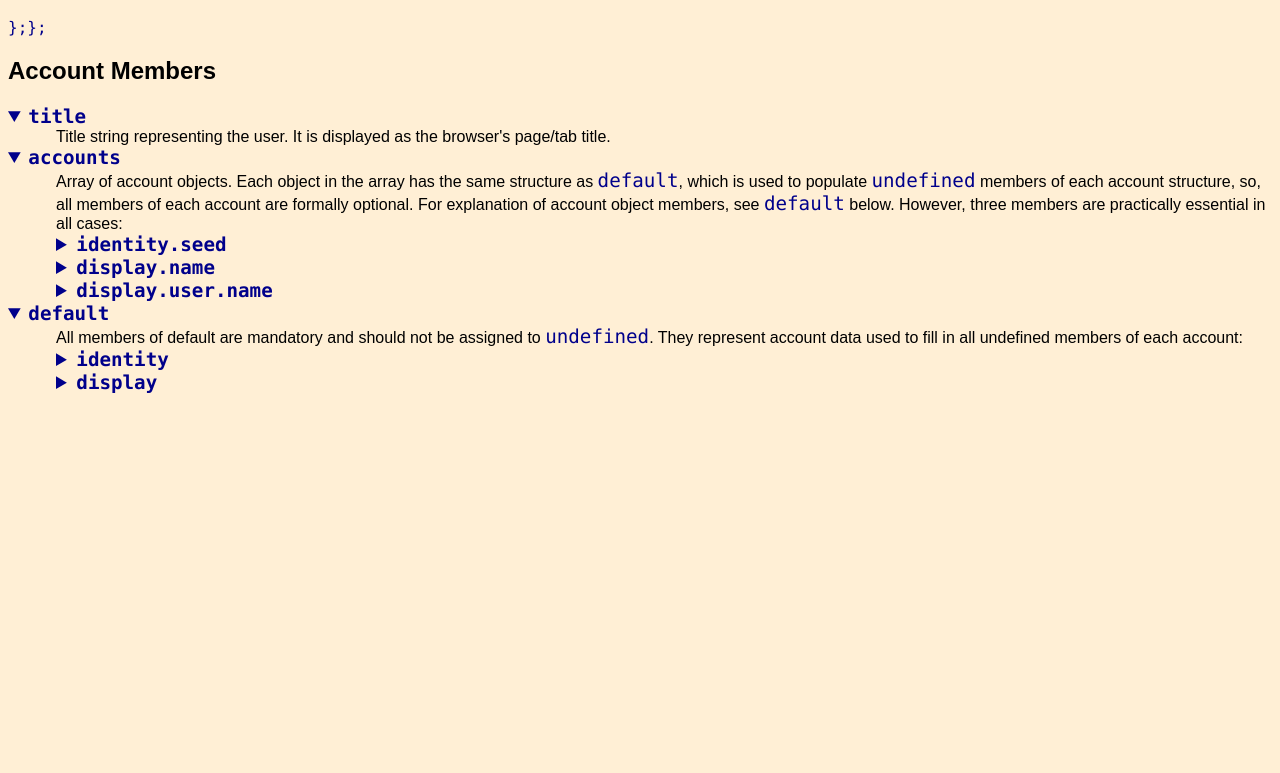
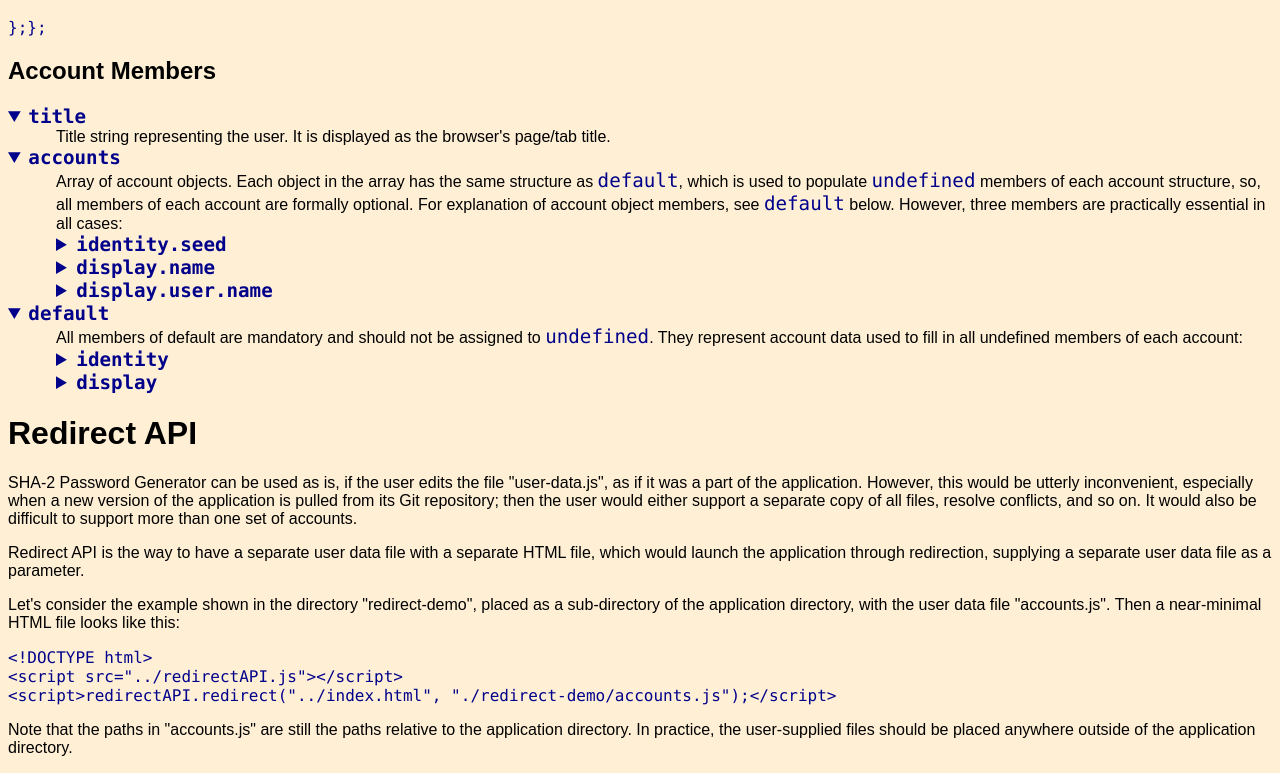
Before and after one commit to SAKryukov/storage-free-pass, a plain HTML site: page help.html in a window 1280 px wide. Shown: the part 780-1553 px from the top of the page. Before the commit the page ends 1182 px from the top, so only its background shows below. Drawn offline with Linux system fonts and the light colour scheme.

Commit message:
Help: added explanation of redirectAPI

```diff
--- a/help.html
+++ b/help.html
@@ -180,4 +180,20 @@ const userData = () => {
     </details>
 </details>
 
+<h1>Redirect API</h1>
+
+<p>SHA-2 Password Generator can be used as is, if the user edits the file "user-data.js", as if it was a part of the application. However, this would be utterly inconvenient, especially when a new version of the application is pulled from its Git repository; then the user would either support a separate copy of all files, resolve conflicts, and so on. It would also be difficult to support more than one set of accounts.<p>
+
+<p>Redirect API is the way to have a separate user data file with a separate HTML file, which would launch the application through redirection, supplying a separate user data file as a parameter.<p>
+
+<p>Let's consider the example shown in the directory "redirect-demo", placed as a sub-directory of the application directory, with the user data file "accounts.js". Then a near-minimal HTML file looks like this:</p>
+
+<pre>
+&lt;!DOCTYPE html&gt;
+&lt;script src="../redirectAPI.js"&gt;&lt;/script&gt;
+&lt;script&gt;redirectAPI.redirect("../index.html", "./redirect-demo/accounts.js");&lt;/script&gt;
+</pre>
+
+<p>Note that the paths in "accounts.js" are still the paths relative to the application directory. In practice, the user-supplied files should be placed anywhere outside of the application directory.</p>
+
 </body></html>
```
